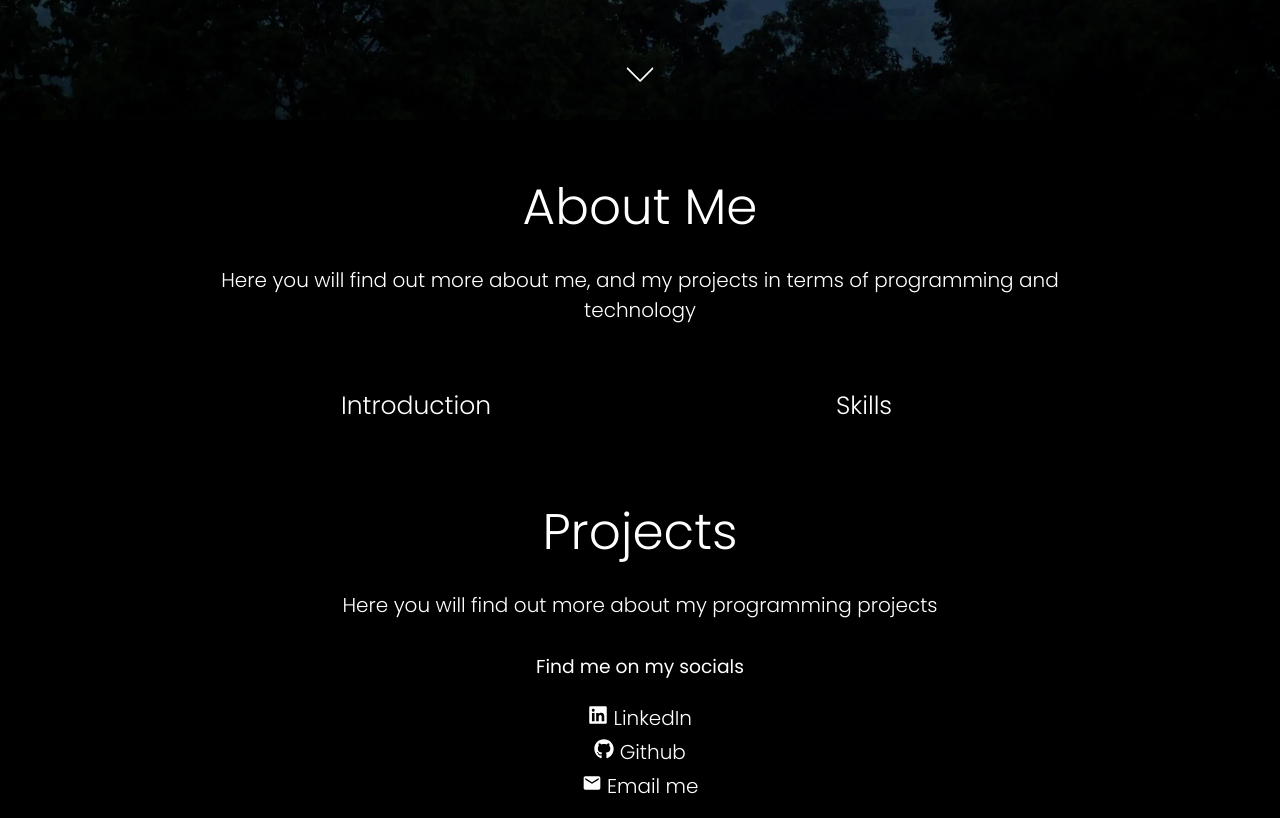
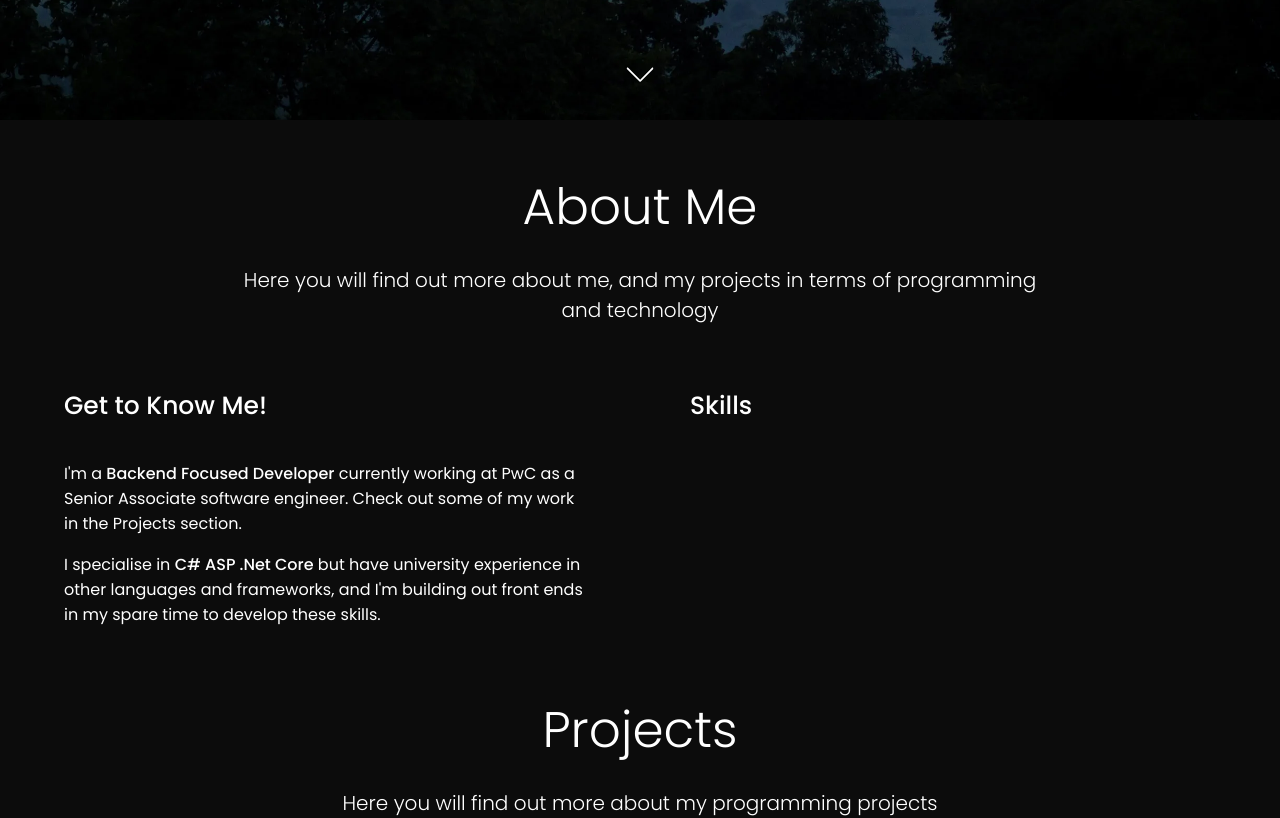
Before and after one commit to Gooozeee/PhotoFrontEnd, a React (Vite) app: page /software in a window 1280 px wide. Shown: the part 680-1498 px from the top of the page. Built offline with nearby package versions, Linux system fonts and the light colour scheme.

Commit message:
Feat: Implementing the get to know me section

```diff
--- a/src/pages/SoftwareEngineeringPage.tsx
+++ b/src/pages/SoftwareEngineeringPage.tsx
@@ -21,10 +21,24 @@ const SoftwareEngineeringPage = () => {
         </h2>
         <div className="intro-container">
           <div className="intro-item">
-            <h2 className="subheading">Introduction</h2>
+            <h2 className="subheading software-subheading">
+              <b>Get to Know Me!</b>
+            </h2>
+            <p>
+              I'm a <b>Backend Focused Developer</b> currently working at PwC as
+              a Senior Associate software engineer. Check out some of my work in
+              the Projects section.
+            </p>
+            <p>
+              I specialise in <b>C# ASP .Net Core</b> but have university
+              experience in other languages and frameworks, and I'm
+              building out front ends in my spare time to develop these skills.
+            </p>
           </div>
           <div className="intro-item">
-            <h2 className="subheading">Skills</h2>
+            <h2 className="subheading software-subheading">
+              <b>Skills</b>
+            </h2>
           </div>
         </div>
       </div>
--- a/src/styles/GalleryBannerStyles.css
+++ b/src/styles/GalleryBannerStyles.css
@@ -15,23 +15,6 @@
     gap: 20px;
 }
 
-.subheading {
-    padding-bottom: 20px;
-    color: white;
-    font-size: 17px;
-    font-weight: 300;
-    text-align: center;
-}
-
-.subheading-two {
-    color: white;
-    font-size: 20px;
-    font-weight: 300;
-    padding: 2px;
-    text-align: center;
-    transition: color 0.1s;
-}
-
 @media screen and (min-width: 800px) {
     .image-gallery {
       flex-direction: row;
--- a/src/styles/SingleAlbumPageStyles.css
+++ b/src/styles/SingleAlbumPageStyles.css
@@ -11,10 +11,11 @@
 }
 
 .image-gallery-container {
-    padding-top: 100px;
+    padding-top: 150px;
 }
 
 .column {
+    margin-top: 20px;
     flex: 1;
     object-fit: contain;
 }
--- a/src/styles/SoftwareEngineeringPageStyles.css
+++ b/src/styles/SoftwareEngineeringPageStyles.css
@@ -1,24 +1,31 @@
 .about-container {
     padding-top: 30px;
     padding-top: 50px;
-    background-color: black;
+    background-color: rgb(12, 12, 12);
     display: flex;
-    justify-content: center;
     align-items: center;
     flex-direction: column;
 }
 
 .subheading-container {
     padding-top: 20px;
-    width: 70%;
+    width: 65%;
+    text-align: center;
 }
 
 .intro-container {
-    width: 70%;
+    width: 90%;
     padding-top: 60px;
+    gap: 100px;
     display: flex;
-    justify-content: center;
-    align-items: center;
+}
+
+b {
+    font-weight: 500;
+}
+
+.software-subheading {
+    text-align: left;
 }
 
 .intro-item {
@@ -28,11 +35,13 @@
 
 @media screen and (max-width: 800px) {
     .subheading-container {
-        width: 400px;
-        font-size: 15px;
+        width: 70%;
+        font-size: 12px;
     }
 
     .intro-container {
         width: 100%;
+        padding-top: 40px;
+        flex-direction: column;
     }
 }
--- a/src/styles/WelcomeImageStyles.css
+++ b/src/styles/WelcomeImageStyles.css
@@ -67,6 +67,7 @@
     }
 
     .button {
+        margin-top: 0px;
         font-size: 20px;
         padding: 8px 20px;
         width: 180px;
```
